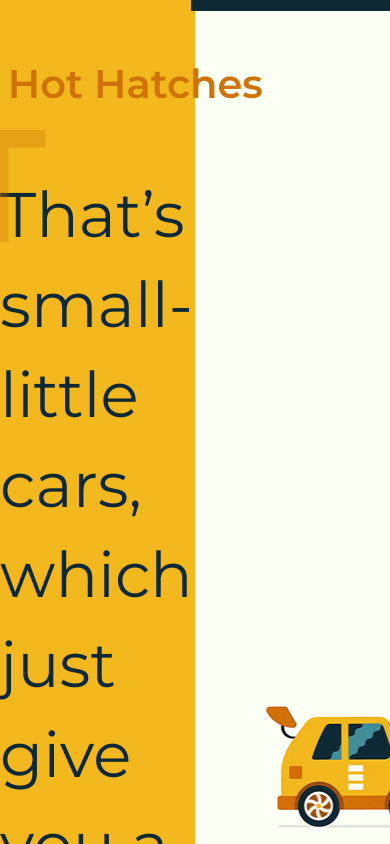
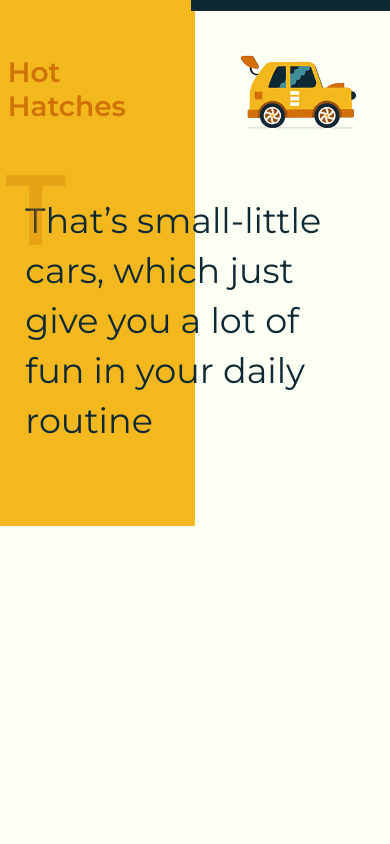
Before and after one commit to eugeneZolotarenko/hot-hatches, a React (Create React App) app: page / in a window 390 px wide. Shown: the top 844 px of the page. Built offline with nearby package versions, Linux system fonts and the light colour scheme.

Commit message:
Responsive Header

```diff
--- a/src/components/MainHeader/MainHeaderStyle.js
+++ b/src/components/MainHeader/MainHeaderStyle.js
@@ -21,6 +21,11 @@ const MainHeaderStyle = styled.section`
     top: 4%;
     left: 2%;
     margin: 0;
+    @media (max-width: 600px) {
+      width: 40%;
+      font-size: 2.8rem;
+      margin-top: 4vh;
+    }
   }
 
   h2 {
@@ -38,15 +43,54 @@ const MainHeaderStyle = styled.section`
       font-weight: bold;
       position: absolute;
       opacity: 0.3;
-      top: -3rem;
-      left: -5rem;
+      top: -5%;
+      left: -6%;
+      @media (max-width: 1400px) {
+        font-size: 15rem;
+      }
+
+      @media (max-width: 900px) {
+        font-size: 14rem;
+      }
+
+      @media (max-width: 600px) {
+        font-size: 10rem;
+      }
+    }
+
+    @media (max-width: 1400px) {
+      font-size: 5.3rem;
+      line-height: 8rem;
+    }
+    @media (max-width: 900px) {
+      font-size: 4.3rem;
+      line-height: 6rem;
+      margin-right: 2%;
+    }
+
+    @media (max-width: 600px) {
+      margin-top: 8vh;
+      width: 85%;
+      font-size: 3.5rem;
+      line-height: 5rem;
     }
   }
 
   .little-hatch {
     background: url("little-hatch.gif");
+    background-size: cover;
     width: 300px;
     height: 170px;
+
+    @media (max-width: 900px) {
+      width: 220px;
+      height: 120px;
+    }
+    @media (max-width: 600px) {
+      width: 180px;
+      height: 95px;
+      align-self: flex-end;
+    }
   }
 
   &::before {
@@ -58,6 +102,12 @@ const MainHeaderStyle = styled.section`
     top: 0;
     right: 0;
   }
+
+  @media (max-width: 600px) {
+    flex-direction: column-reverse;
+    padding-top: 4vh;
+    padding-bottom: 6vh;
+  }
 `
 
 export default MainHeaderStyle
```
